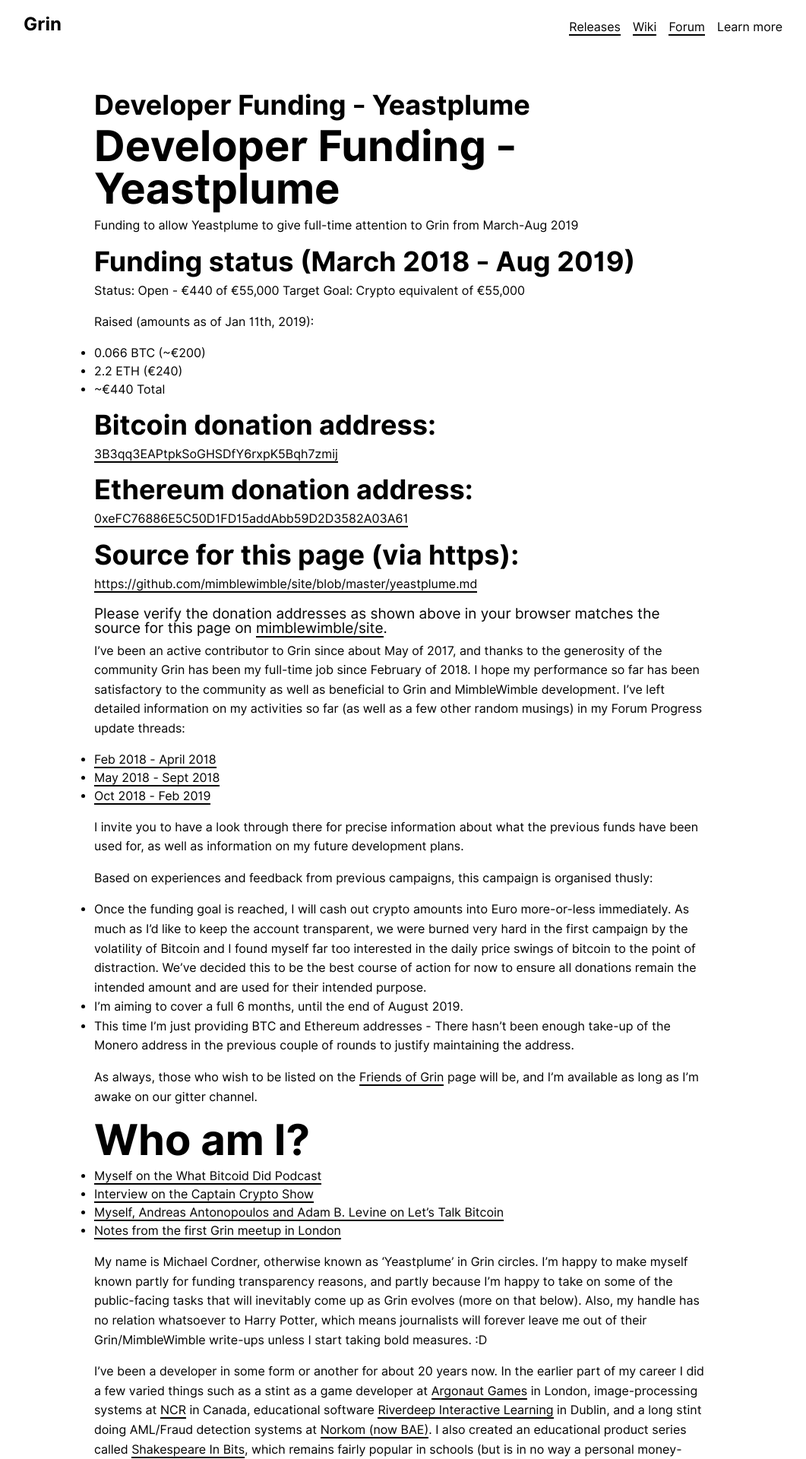
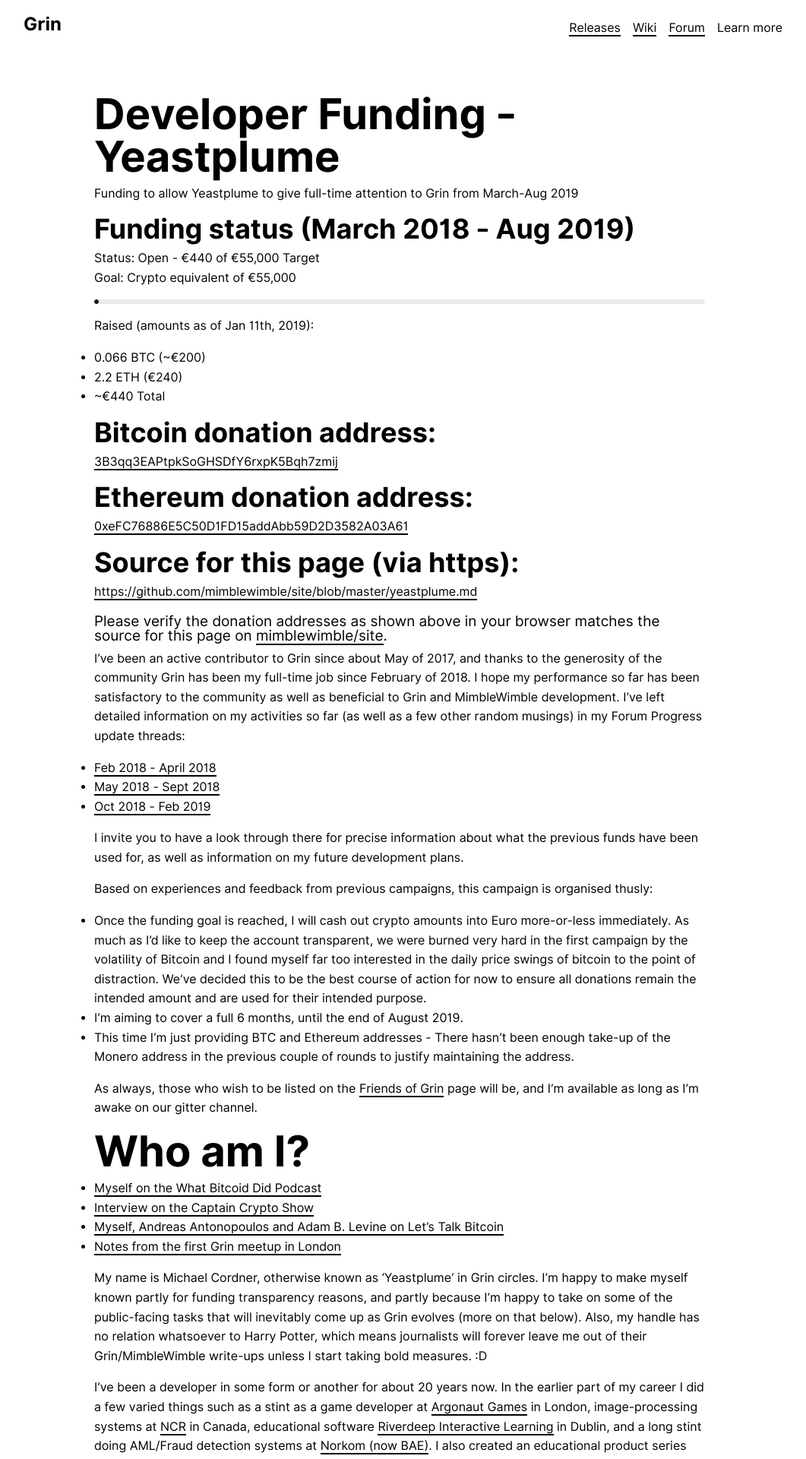
Before and after one commit to mimblewimble/site, a Jekyll site: the page built from yeastplume.md, in a window 1280 px wide. Shown: the top 1920 px of the page at 76% size, without its empty margins (114-1175 px from the left). Built offline with Jekyll 4.4.1, drawn with Linux system fonts in a browser that asks for light colours; nearby versions of some CDN libraries; our own code applies the rules of GitHub Pages for plain Markdown files.

Commit message:
Fix page.html bug and add progress bar

```diff
--- a/_layouts/page.html
+++ b/_layouts/page.html
@@ -3,6 +3,6 @@
 ---
 
 <main class="main-root">
-  <h2>{{ page.title }}</h2>
+  <!-- <h2>{{ page.title }}</h2> -->
   {{ content }}
 </main>
--- a/assets/css/main.scss
+++ b/assets/css/main.scss
@@ -59,7 +59,8 @@
   }
 }
 li {
-  line-height: 1.5em;
+  line-height: 1.6em;
+  // margin-bottom: 2px;
 }
 ul {
   list-style: disc outside;
--- a/yeastplume.md
+++ b/yeastplume.md
@@ -10,6 +10,9 @@
 
 Status: Open - €440 of €55,000 Target
 Goal: Crypto equivalent of €55,000
+
+<div class="funding-progress" style="width: 0.8%;"></div>
+<div class="funding-progress-container"></div>
 
 Raised (amounts as of Jan 11th, 2019):
 
```
